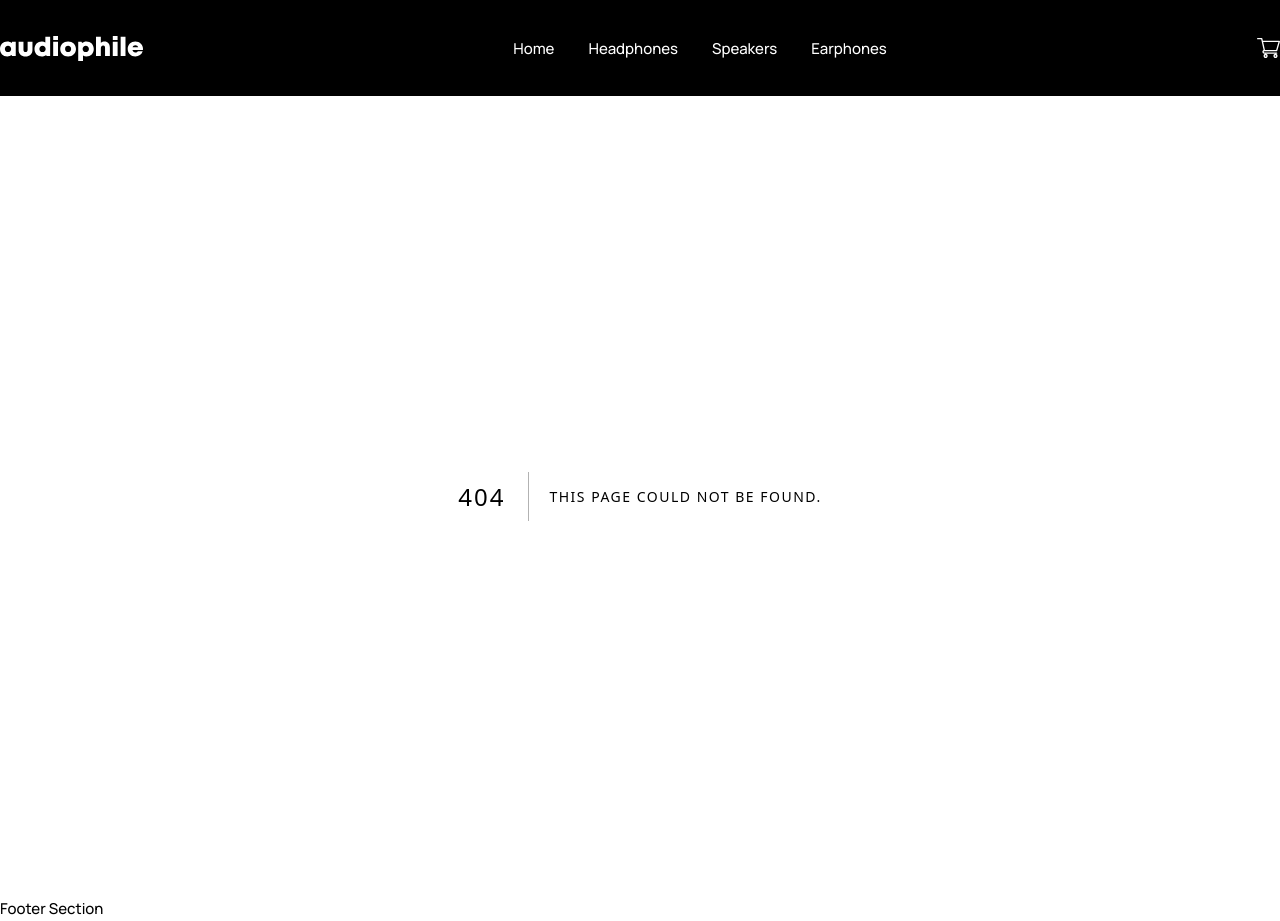
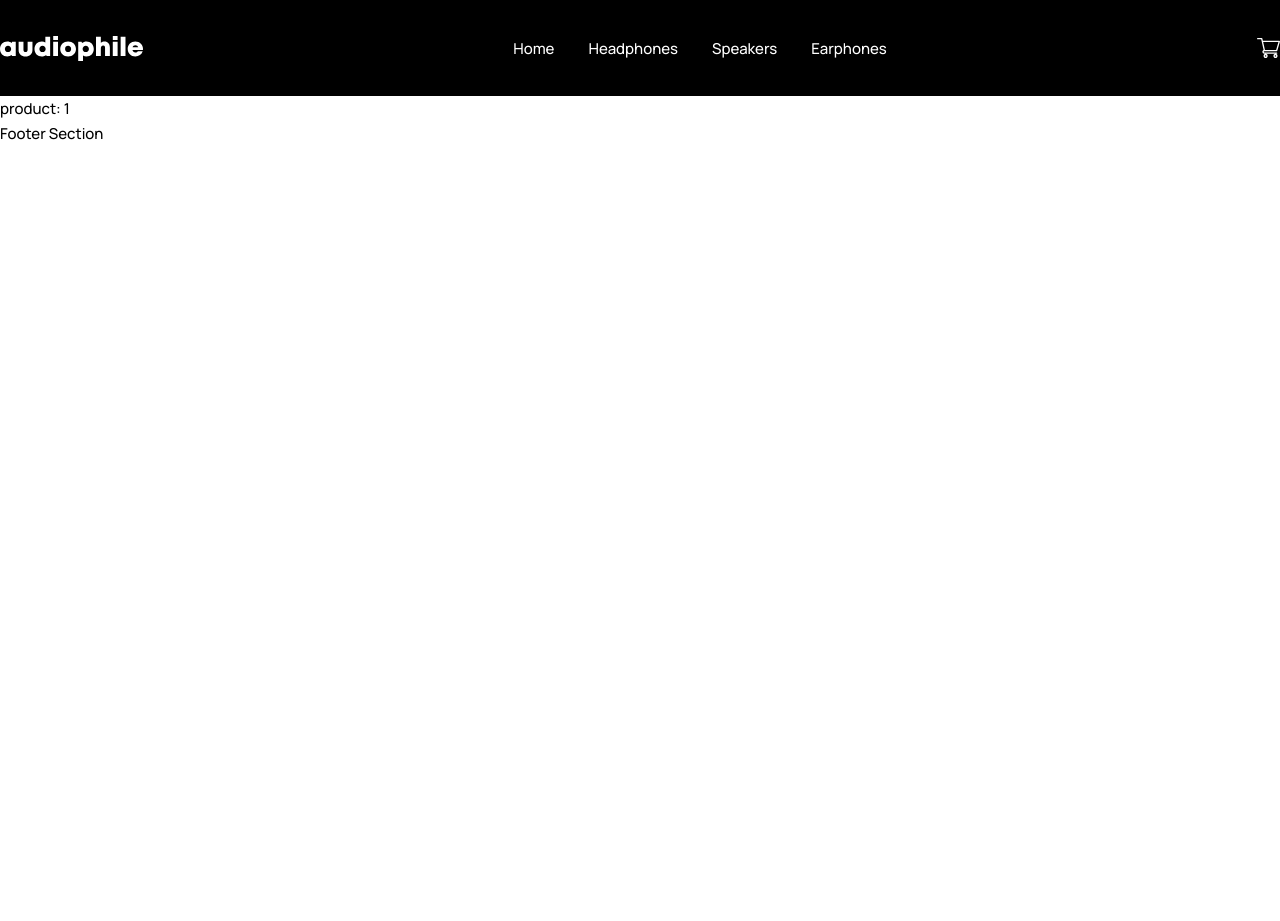
Before and after one commit to FaNi-Coding/e-commerce, a Next.js app: page /1/1 in a window 1280 px wide. Before the commit this address had no page. After the commit the page ends 800 px from the top, so only its background shows below. Built offline with nearby package versions, Linux system fonts and the light colour scheme.

Commit message:
Fixing dynamic routes

```diff
--- /dev/null
+++ b/app/(pages)/[category]/[product]/page.tsx
@@ -0,0 +1,12 @@
+'use client'
+import { newSlug } from '@/utils/functions'
+import { usePathname } from 'next/navigation'
+
+const Product = () => {
+  const slug = usePathname()
+  console.log('router', slug)
+
+  return <p>product: {newSlug(slug, 2)}</p>
+}
+
+export default Product
--- /dev/null
+++ b/app/(pages)/[category]/page.tsx
@@ -0,0 +1,12 @@
+'use client'
+import { newSlug } from '@/utils/functions'
+import { usePathname } from 'next/navigation'
+
+const Category = () => {
+  const slug = usePathname()
+  console.log('router', slug)
+
+  return <p>Category: {newSlug(slug, 1)}</p>
+}
+
+export default Category
--- /dev/null
+++ b/utils/functions.ts
@@ -0,0 +1,2 @@
+export const newSlug = (slug: string, position: number) =>
+  slug.split('/')[position]
```
